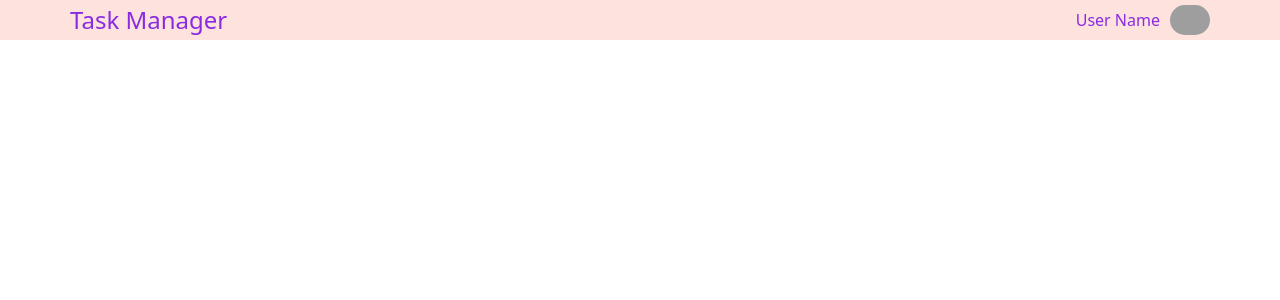
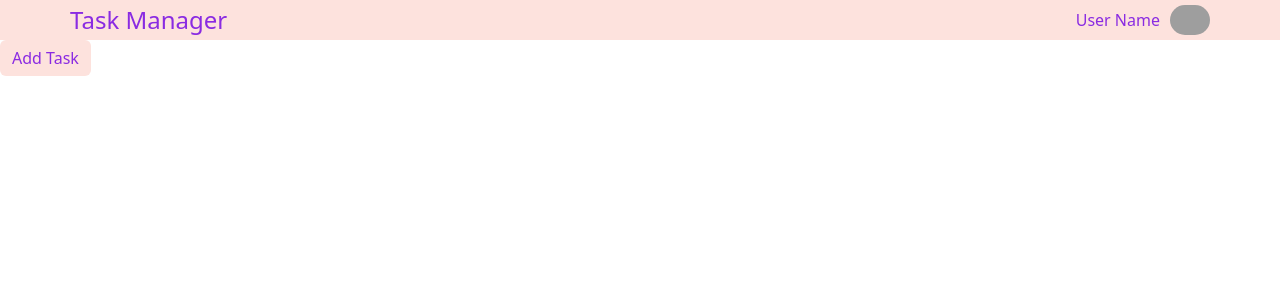
Before and after one commit to Anjali331997/Task-manager-MERN, a React (Create React App) app in the folder frond-end/: page /dashboard in a window 1280 px wide. Shown: the top 300 px of the page. Built offline with nearby package versions, Linux system fonts and the light colour scheme; grey boxes are pictures that could not be loaded.

Commit message:
dashboard and addtaskbutton import error resolved

```diff
--- a/frond-end/src/components/addTaskButton/AddTaskbutton.jsx
+++ b/frond-end/src/components/addTaskButton/AddTaskbutton.jsx
@@ -1,6 +1,6 @@
 import React, { useState } from 'react';
 import { Button } from 'react-bootstrap';
-import { AddTask } from '../../pages/AddTask/AddTask'
+import {AddTask} from '../AddTask/AddTask'
 
 const AddTaskbutton = () => {
   const [showModal, setShowModal] = useState(false);
--- a/frond-end/src/pages/Dashboard/Dashboard.jsx
+++ b/frond-end/src/pages/Dashboard/Dashboard.jsx
@@ -8,7 +8,7 @@ const Dashboard = () => {
   return (
     <>
       <Header />
-      {/* <AddTaskbutton /> */}
+      <AddTaskbutton />
     </>
   )
 }
```
Also changed, not shown: frond-end/src/components/TaskList/Task.jsx (deleted, +0 -12 lines), frond-end/src/components/TaskList/Task.css (deleted).
